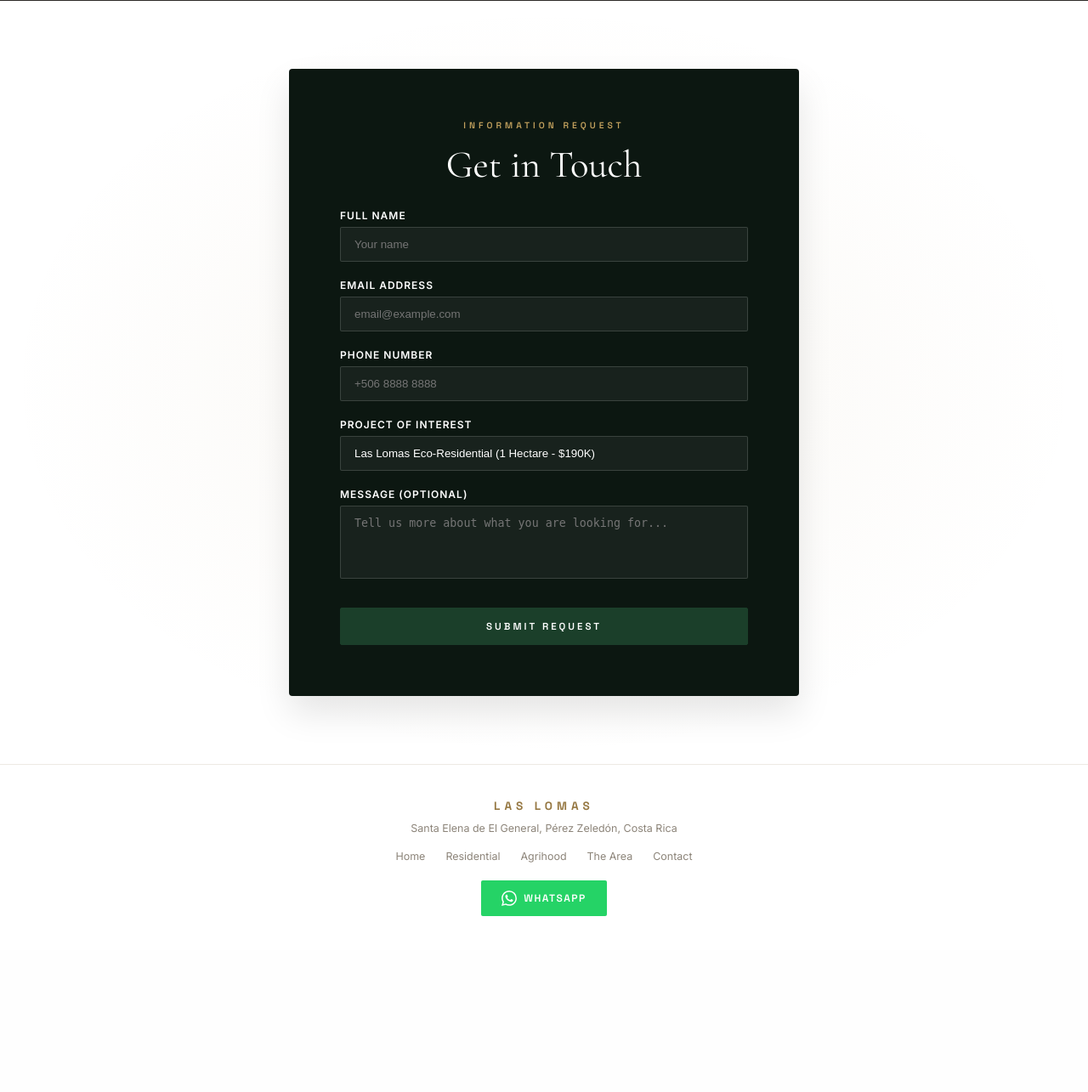
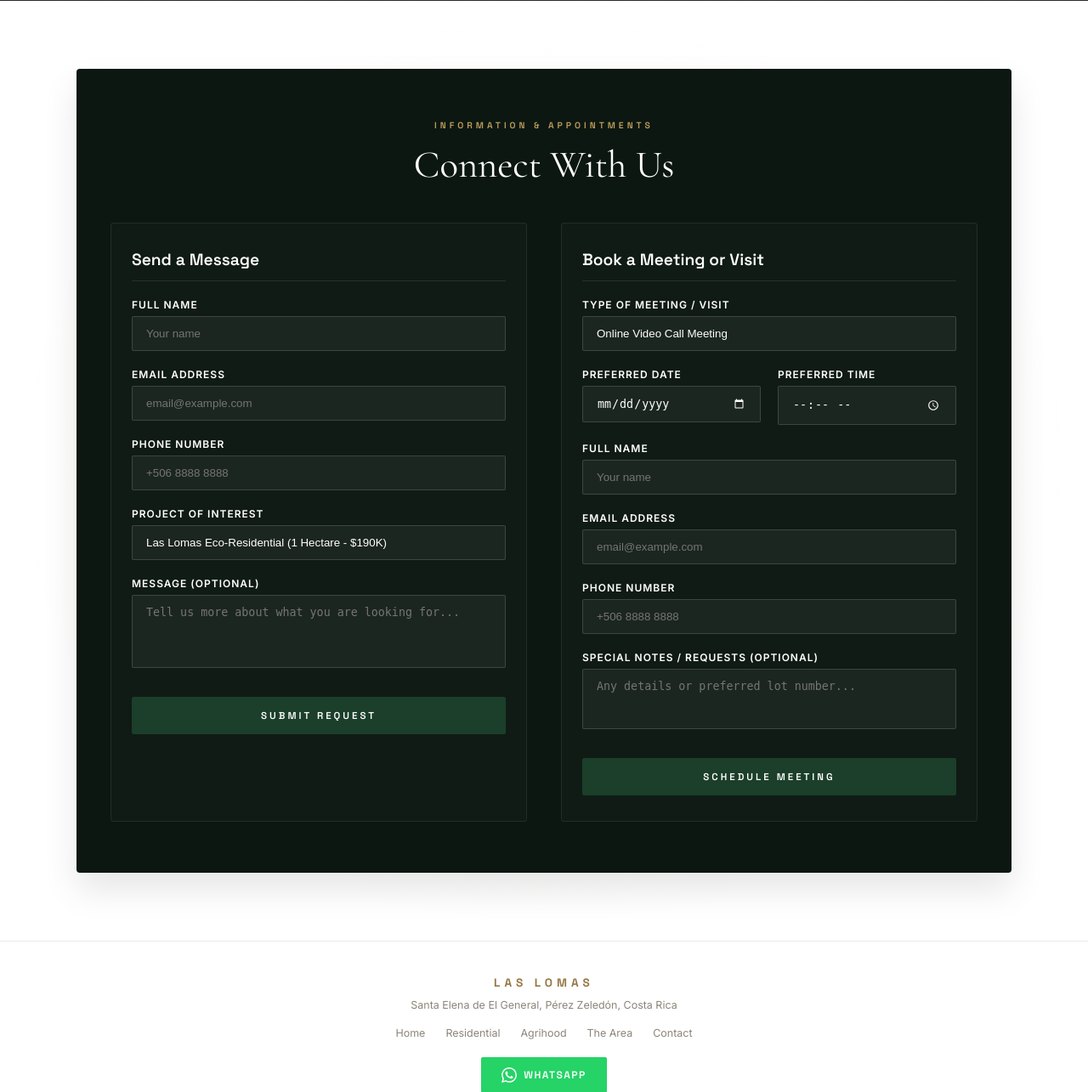
Before and after one commit to macastro80-creator/Las-Lomas, a FastAPI app: page /contact in a window 1280 px wide. Shown: the part 799-2084 px from the top of the page at 85% size. Before the commit the page ends 1877 px from the top, so only its background shows below. Run offline with FastAPI, Linux system fonts and the light colour scheme.

Commit message:
feat: integrate Schedule a Meeting in contact page and crm, add unit tests

```diff
--- a/website/contact.html
+++ b/website/contact.html
@@ -17,6 +17,22 @@
   <meta name="description" content="Get in touch to receive segregation plans, project maps, and coordinate private visits to Las Lomas Residential and Agrihoods.">
   <link rel="stylesheet" href="styles.css">
   <link rel="canonical" href="https://laslomas.cr/contact">
+  <style>
+    .contact-grid {
+      display: grid;
+      grid-template-columns: 1fr 1fr;
+      gap: 40px;
+    }
+    @media (max-width: 900px) {
+      .contact-grid {
+        grid-template-columns: 1fr !important;
+        gap: 30px !important;
+      }
+      .cta-inner {
+        padding: 40px 24px !important;
+      }
+    }
+  </style>
 
   <!-- Open Graph / Facebook -->
   <meta property="og:type" content="website">
@@ -128,17 +144,24 @@
 
   <!-- ═══ Contact Form Section ═══ -->
   <section class="cta-section" id="contacto" style="background: var(--white); padding: 80px 24px;">
-    <div class="cta-inner" style="background: var(--warm-gray-900); border-radius: 4px; padding: 60px 40px; max-width: 600px; margin: 0 auto; box-shadow: 0 20px 40px rgba(0,0,0,0.1);">
+    <div class="cta-inner" style="background: var(--warm-gray-900); border-radius: 4px; padding: 60px 40px; max-width: 1100px; margin: 0 auto; box-shadow: 0 20px 40px rgba(0,0,0,0.1);">
       <div class="section-tag reveal" style="text-align: center;">
-        <span class="lang-en">Information Request</span>
-        <span class="lang-es">Solicitud de Información</span>
+        <span class="lang-en">Information & Appointments</span>
+        <span class="lang-es">Información y Citas</span>
       </div>
-      <h2 class="section-title reveal" style="text-align: center; color: var(--white); margin-bottom: 24px;">
-        <span class="lang-en">Get in Touch</span>
-        <span class="lang-es">Contacto Directo</span>
+      <h2 class="section-title reveal" style="text-align: center; color: var(--white); margin-bottom: 40px;">
+        <span class="lang-en">Connect With Us</span>
+        <span class="lang-es">Conéctate con Nosotros</span>
       </h2>
 
-      <form class="cta-form reveal" onsubmit="handleSubmit(event)" style="display: flex; flex-direction: column; gap: 20px; text-align: left;">
+      <div class="contact-grid reveal">
+        <!-- Left Column: Contact Form -->
+        <div style="background: rgba(255,255,255,0.02); padding: 30px 24px; border-radius: 4px; border: 1px solid rgba(255,255,255,0.08); display: flex; flex-direction: column; gap: 20px;">
+          <h3 style="color: var(--white); font-family: 'Space Grotesk', sans-serif; font-size: 1.2rem; font-weight: 600; border-bottom: 1px solid rgba(255,255,255,0.1); padding-bottom: 12px; margin: 0; text-align: left;">
+            <span class="lang-en">Send a Message</span>
+            <span class="lang-es">Enviar un Mensaje</span>
+          </h3>
+          <form class="cta-form" onsubmit="handleSubmit(event)" style="display: flex; flex-direction: column; gap: 20px; text-align: left; max-width: none; width: 100%; margin: 0;">
             <div>
               <label style="color: var(--white); font-size: 0.75rem; letter-spacing: 1px; text-transform: uppercase; font-weight: 600; display: block; margin-bottom: 6px;">
                 <span class="lang-en">Full Name</span>
@@ -189,6 +212,83 @@
               <span class="lang-es">Enviar Solicitud</span>
             </button>
           </form>
+        </div>
+
+        <!-- Right Column: Booking Form -->
+        <div style="background: rgba(255,255,255,0.02); padding: 30px 24px; border-radius: 4px; border: 1px solid rgba(255,255,255,0.08); display: flex; flex-direction: column; gap: 20px;">
+          <h3 style="color: var(--white); font-family: 'Space Grotesk', sans-serif; font-size: 1.2rem; font-weight: 600; border-bottom: 1px solid rgba(255,255,255,0.1); padding-bottom: 12px; margin: 0; text-align: left;">
+            <span class="lang-en">Book a Meeting or Visit</span>
+            <span class="lang-es">Agendar Reunión o Visita</span>
+          </h3>
+          <form class="cta-form" onsubmit="handleBookingSubmit(event)" style="display: flex; flex-direction: column; gap: 20px; text-align: left; max-width: none; width: 100%; margin: 0;">
+            <div>
+              <label style="color: var(--white); font-size: 0.75rem; letter-spacing: 1px; text-transform: uppercase; font-weight: 600; display: block; margin-bottom: 6px;">
+                <span class="lang-en">Type of Meeting / Visit</span>
+                <span class="lang-es">Tipo de Reunión / Visita</span>
+              </label>
+              <select id="booking-type" required style="width: 100%; padding: 12px 16px; background: rgba(255,255,255,0.05); border: 1px solid rgba(255,255,255,0.15); border-radius: 2px; color: var(--white); outline: none; -webkit-appearance: none;">
+                <option value="Online Meeting" data-text-en="Online Video Call Meeting" data-text-es="Reunión Virtual por Videollamada" style="background: var(--warm-gray-900);">Online Video Call Meeting</option>
+                <option value="Property Visit" data-text-en="In-person Property Visit" data-text-es="Visita Presencial a la Propiedad" style="background: var(--warm-gray-900);">In-person Property Visit</option>
+              </select>
+            </div>
+
+            <div style="display: grid; grid-template-columns: 1fr 1fr; gap: 20px;">
+              <div>
+                <label style="color: var(--white); font-size: 0.75rem; letter-spacing: 1px; text-transform: uppercase; font-weight: 600; display: block; margin-bottom: 6px;">
+                  <span class="lang-en">Preferred Date</span>
+                  <span class="lang-es">Fecha Preferida</span>
+                </label>
+                <input type="date" id="booking-date" required style="width: 100%; padding: 12px 16px; background: rgba(255,255,255,0.05); border: 1px solid rgba(255,255,255,0.15); border-radius: 2px; color: var(--white); outline: none; color-scheme: dark;">
+              </div>
+              <div>
+                <label style="color: var(--white); font-size: 0.75rem; letter-spacing: 1px; text-transform: uppercase; font-weight: 600; display: block; margin-bottom: 6px;">
+                  <span class="lang-en">Preferred Time</span>
+                  <span class="lang-es">Hora Preferida</span>
+                </label>
+                <input type="time" id="booking-time" required style="width: 100%; padding: 12px 16px; background: rgba(255,255,255,0.05); border: 1px solid rgba(255,255,255,0.15); border-radius: 2px; color: var(--white); outline: none; color-scheme: dark;">
+              </div>
+            </div>
+
+            <div>
+              <label style="color: var(--white); font-size: 0.75rem; letter-spacing: 1px; text-transform: uppercase; font-weight: 600; display: block; margin-bottom: 6px;">
+                <span class="lang-en">Full Name</span>
+                <span class="lang-es">Nombre Completo</span>
+              </label>
+              <input type="text" id="booking-name" data-placeholder-en="Your name" data-placeholder-es="Tu nombre" placeholder="Your name" required style="width: 100%; padding: 12px 16px; background: rgba(255,255,255,0.05); border: 1px solid rgba(255,255,255,0.15); border-radius: 2px; color: var(--white); outline: none;">
+            </div>
+
+            <div style="display: grid; grid-template-columns: 1fr; gap: 20px;">
+              <div>
+                <label style="color: var(--white); font-size: 0.75rem; letter-spacing: 1px; text-transform: uppercase; font-weight: 600; display: block; margin-bottom: 6px;">
+                  <span class="lang-en">Email Address</span>
+                  <span class="lang-es">Correo Electrónico</span>
+                </label>
+                <input type="email" id="booking-email" data-placeholder-en="email@example.com" data-placeholder-es="correo@ejemplo.com" placeholder="email@example.com" required style="width: 100%; padding: 12px 16px; background: rgba(255,255,255,0.05); border: 1px solid rgba(255,255,255,0.15); border-radius: 2px; color: var(--white); outline: none;">
+              </div>
+              <div>
+                <label style="color: var(--white); font-size: 0.75rem; letter-spacing: 1px; text-transform: uppercase; font-weight: 600; display: block; margin-bottom: 6px;">
+                  <span class="lang-en">Phone Number</span>
+                  <span class="lang-es">Teléfono</span>
+                </label>
+                <input type="text" id="booking-phone" data-placeholder-en="+506 8888 8888" data-placeholder-es="+506 8888 8888" placeholder="+506 8888 8888" required style="width: 100%; padding: 12px 16px; background: rgba(255,255,255,0.05); border: 1px solid rgba(255,255,255,0.15); border-radius: 2px; color: var(--white); outline: none;">
+              </div>
+            </div>
+
+            <div>
+              <label style="color: var(--white); font-size: 0.75rem; letter-spacing: 1px; text-transform: uppercase; font-weight: 600; display: block; margin-bottom: 6px;">
+                <span class="lang-en">Special Notes / Requests (Optional)</span>
+                <span class="lang-es">Notas / Solicitudes Especiales (Opcional)</span>
+              </label>
+              <textarea id="booking-notes" rows="3" data-placeholder-en="Any details or preferred lot number..." data-placeholder-es="Cualquier detalle o lote de preferencia..." placeholder="Any details or preferred lot number..." style="width: 100%; padding: 12px 16px; background: rgba(255,255,255,0.05); border: 1px solid rgba(255,255,255,0.15); border-radius: 2px; color: var(--white); outline: none; resize: none;"></textarea>
+            </div>
+
+            <button type="submit" class="btn-primary" style="margin-top: 10px; cursor: pointer; text-align: center; justify-content: center; display: flex; width: 100%;">
+              <span class="lang-en">Schedule Meeting</span>
+              <span class="lang-es">Agendar Reunión</span>
+            </button>
+          </form>
+        </div>
+      </div>
     </div>
   </section>
 
@@ -309,6 +409,13 @@
       const currentLang = document.documentElement.getAttribute('lang') || 'en';
       setLanguage(currentLang);
 
+      // Block past dates in booking date picker
+      const bookingDateInput = document.getElementById('booking-date');
+      if (bookingDateInput) {
+        const todayStr = new Date().toISOString().split('T')[0];
+        bookingDateInput.setAttribute('min', todayStr);
+      }
+
       // Parse URL parameters for pre-filling specific lot inquiry
       const params = new URLSearchParams(window.location.search);
       const lot = params.get('lot');
@@ -406,6 +513,82 @@
         }, 3000);
       });
     }
+
+    // Handle AJAX booking submission to local CRM API
+    function handleBookingSubmit(e) {
+      e.preventDefault();
+
+      const name = document.getElementById('booking-name').value;
+      const email = document.getElementById('booking-email').value;
+      const phone = document.getElementById('booking-phone').value;
+      const type = document.getElementById('booking-type').value;
+      const date = document.getElementById('booking-date').value;
+      const time = document.getElementById('booking-time').value;
+      const notes = document.getElementById('booking-notes').value;
+
+      const btn = e.target.querySelector('button');
+
+      const activeLang = document.documentElement.getAttribute('lang') || 'en';
+      const sendingText = activeLang === 'en' ? 'SCHEDULING...' : 'AGENDANDO...';
+      const sentText = activeLang === 'en' ? '✓ SCHEDULED' : '✓ AGENDADO';
+
+      btn.textContent = sendingText;
+      btn.disabled = true;
+
+      // Construct detailed notes for the CRM
+      const details = `Tipo de Cita: ${type === 'Online Meeting' ? 'Reunión Virtual por Videollamada' : 'Visita Presencial a la Propiedad'}\nFecha Propuesta: ${date}\nHora Propuesta: ${time}\nNotas del cliente: ${notes ? notes : 'Sin notas adicionales.'}`;
+
+      // Determinar la URL del API (local o subdominio de producción)
+      const isLocal = window.location.hostname === 'localhost' || window.location.hostname === '127.0.0.1';
+      const apiEndpoint = isLocal ? '/api/leads' : 'https://admin.laslomas.cr/api/leads';
+
+      fetch(apiEndpoint, {
+        method: 'POST',
+        headers: {
+          'Content-Type': 'application/json'
+        },
+        body: JSON.stringify({
+          name: name,
+          email: email,
+          phone: phone,
+          origin: 'Website Booking',
+          details: details,
+          status: 'New Lead'
+        })
+      })
+      .then(res => {
+        if (!res.ok) throw new Error('API Error');
+        return res.json();
+      })
+      .then(data => {
+        btn.textContent = sentText;
+        btn.style.background = '#2D5A3F';
+
+        // Reset form inputs
+        document.getElementById('booking-name').value = '';
+        document.getElementById('booking-email').value = '';
+        document.getElementById('booking-phone').value = '';
+        document.getElementById('booking-date').value = '';
+        document.getElementById('booking-time').value = '';
+        document.getElementById('booking-notes').value = '';
+
+        setTimeout(() => {
+          btn.innerHTML = activeLang === 'en' ? 'Schedule Meeting' : 'Agendar Reunión';
+          btn.style.background = '';
+          btn.disabled = false;
+        }, 3000);
+      })
+      .catch(err => {
+        console.error('Error submitting booking:', err);
+        btn.textContent = sentText;
+        btn.style.background = '#2D5A3F';
+        setTimeout(() => {
+          btn.innerHTML = activeLang === 'en' ? 'Schedule Meeting' : 'Agendar Reunión';
+          btn.style.background = '';
+          btn.disabled = false;
+        }, 3000);
+      });
+    }
   </script>
 
 </body>
```
Also changed, not shown: admin/templates/crm.html (+30 -7 lines), tests/test_gantt_ux.py (+69 -0 lines), lomas.db. Lines whose indentation alone changed are shown as unchanged.
